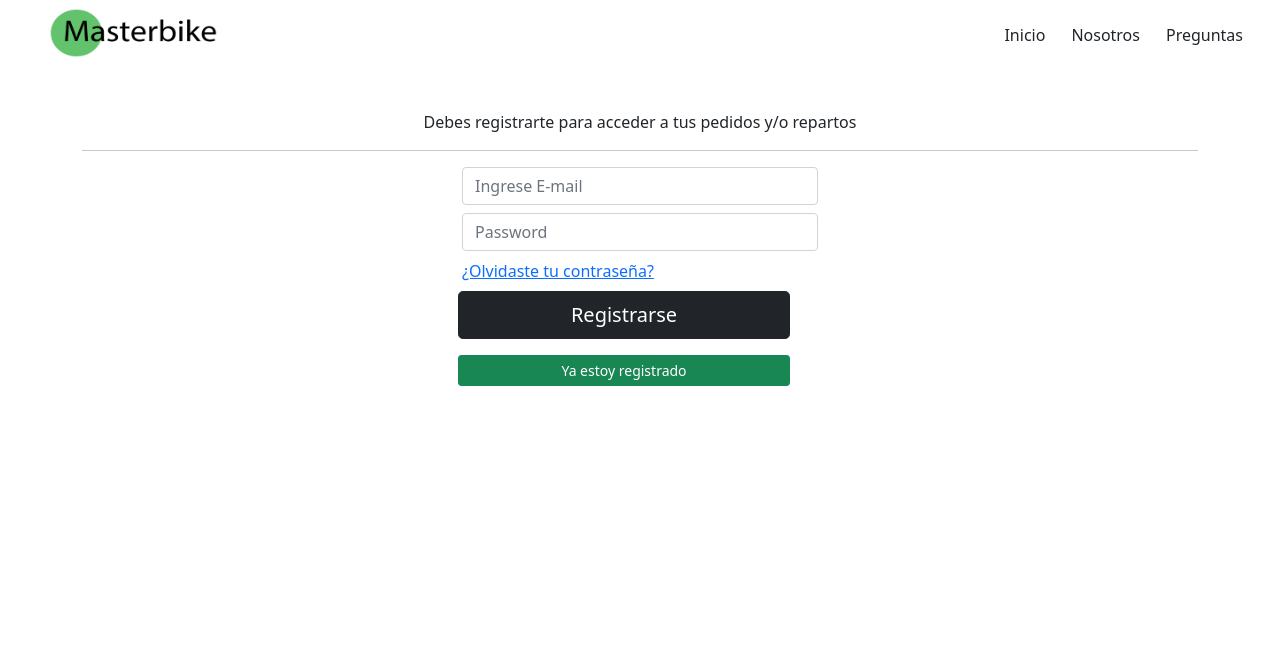
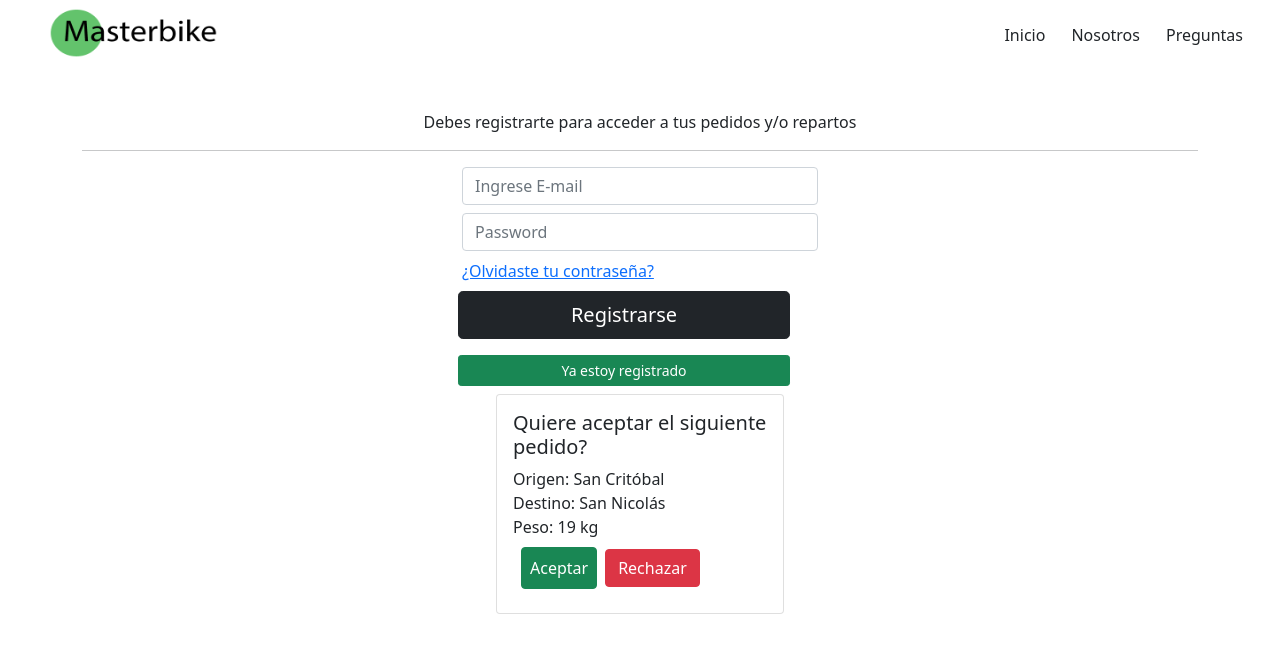
Before and after one commit to hjdkim/Codo-a-Codo-4-0-Comision-22013-Team-3, a React (Create React App) app: page /login in a window 1280 px wide. Shown: the top 650 px of the page. Built offline with nearby package versions, Linux system fonts and the light colour scheme.

Commit message:
pool repartidor

```diff
--- a/src/App.js
+++ b/src/App.js
@@ -2,25 +2,21 @@ import Navbar from "./components/Navbar";
 import { BrowserRouter, Routes, Route } from "react-router-dom";
 import Logins from "./components/Logins";
 import Inicio from "./components/Inicio";
-import React from 'react'
+import React from "react";
+import PoolRepartidor from "./components/PoolRepartidor";
 
 function App() {
   return (
     <div className="container-fluid">
-
       <BrowserRouter>
         <Navbar></Navbar>
 
         <Routes>
-
-          <Route index element={<Inicio/>}/>
-          <Route path="/login" element={<Logins/>}/>
-
+          <Route index element={<Inicio />} />
+          <Route path="/login" element={<Logins />} />
         </Routes>
-
-
       </BrowserRouter>
-
+      <PoolRepartidor />
     </div>
   );
 }
--- /dev/null
+++ b/src/components/PoolRepartidor.js
@@ -0,0 +1,153 @@
+import React from "react";
+
+export default class PoolRepartidor extends React.Component {
+  constructor(props) {
+    super(props);
+    this.state = {
+      pendiente: false,
+      origen: this.barrios[Math.floor(Math.random() * this.barrios.length)],
+      destino: this.barrios[Math.floor(Math.random() * this.barrios.length)],
+      peso: Math.floor(Math.random() * 25),
+    };
+    this.handleYes = this.handleYes.bind(this);
+    this.handleNo = this.handleNo.bind(this);
+  }
+
+  barrios = [
+    "Agronomía",
+    "Almagro",
+    "Balvanera",
+    "Barracas",
+    "Belgrano",
+    "Boedo",
+    "Caballito",
+    "Chacarita",
+    "Coghlan",
+    "Colegiales",
+    "Constitución",
+    "Flores",
+    "Floresta",
+    "La Boca",
+    "La Paternal",
+    "Liniers",
+    "Mataderos",
+    "Monte Castro",
+    "Montserrat",
+    "Nueva Pompeya",
+    "Núñez",
+    "Palermo",
+    "Parque Avellaneda",
+    "Parque Chacabuco",
+    "Parque Chas",
+    "Parque Patricios",
+    "Puerto Madero",
+    "Recoleta",
+    "Retiro",
+    "Saavedra",
+    "San Critóbal",
+    "San Nicolás",
+    "San Telmo",
+    "Versalles",
+    "Villa Crespo",
+    "Villa Devoto",
+    "Villa General Mitre",
+    "Villa Lugano",
+    "Villa Luro",
+    "Villa Ortúzar",
+    "Villa Pueyrredón",
+    "Villa Real",
+    "Villa Riachuelo",
+    "Villa Santa Rita",
+    "Villa Soldati",
+    "Villa Urquiza",
+    "Villa del Parque",
+    "Vélez Sarsfield",
+  ];
+
+  handleYes() {
+    this.setState((state) => ({
+      pendiente: true,
+      origen: this.state.origen,
+      destino: this.state.destino,
+      peso: this.state.peso,
+    }));
+  }
+
+  handleNo() {
+    this.setState({
+      pendiente: false,
+      origen: this.barrios[Math.floor(Math.random() * this.barrios.length)],
+      destino: this.barrios[Math.floor(Math.random() * this.barrios.length)],
+      peso: Math.floor(Math.random() * 25),
+    });
+  }
+
+  render() {
+    return (
+      <div className="container">
+        <div className="card mx-auto" style={{ width: "18rem" }}>
+          {this.state.pendiente ? (
+            <div className="card-body">
+              <h5 classNazme="card-title">Ud. tiene un pedido pendiente</h5>
+              <DatoReparto
+                className="card-text"
+                origen={this.state.origen}
+                destino={this.state.destino}
+                peso={this.state.peso}
+              />
+              <button
+                type="button"
+                className="btn btn-danger m-2 p-2"
+                onClick={this.handleNo}
+              >
+                Cancelar
+              </button>
+            </div>
+          ) : (
+            <div className="card-body">
+              <h5 classNazme="card-title">
+                Quiere aceptar el siguiente pedido?
+              </h5>
+              <DatoReparto
+                className="card-text"
+                origen={this.state.origen}
+                destino={this.state.destino}
+                peso={this.state.peso}
+              />
+              <button
+                type="button"
+                className="btn btn-success m-2 p-2"
+                onClick={this.handleYes}
+              >
+                Aceptar
+              </button>
+              <button
+                type="button"
+                className="btn btn-danger"
+                onClick={this.handleNo}
+              >
+                Rechazar
+              </button>
+            </div>
+          )}
+        </div>
+      </div>
+    );
+  }
+}
+
+class DatoReparto extends React.Component {
+  constructor(props) {
+    super(props);
+  }
+
+  render() {
+    return (
+      <div>
+        <div className="origen">Origen: {this.props.origen}</div>
+        <div className="destino">Destino: {this.props.destino}</div>
+        <div className="peso">Peso: {this.props.peso} kg</div>
+      </div>
+    );
+  }
+}
```
Also changed, not shown: 1 other file (tests, documents, lock files or other folders).
